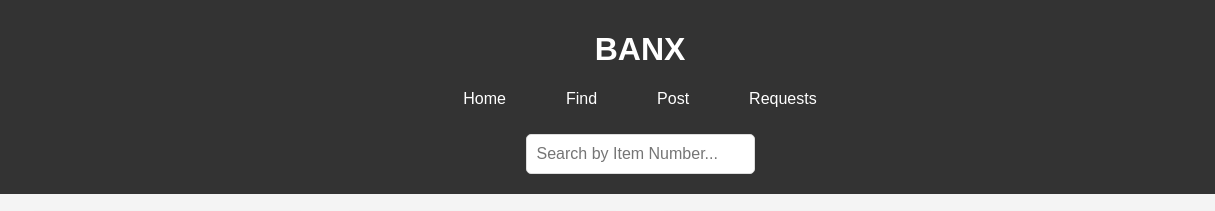
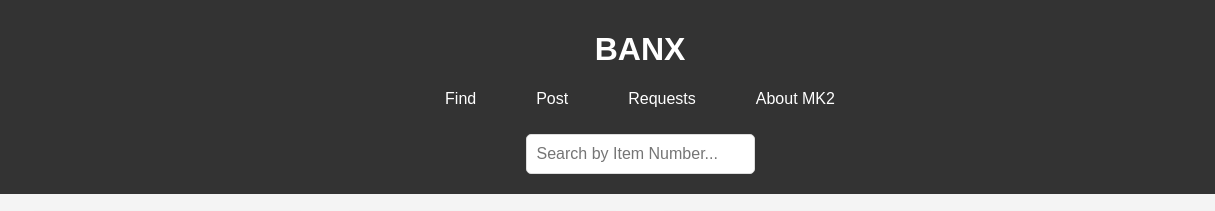
Before and after one commit to reyansh201/BANX, a website with bundled scripts: page requests.html in a window 1280 px wide. Shown: the top 211 px of the page, 0-1215 px from the left. Built offline with nearby package versions, Linux system fonts and the light colour scheme; no server answers.

Commit message:
Update requests.html

```diff
--- a/requests.html
+++ b/requests.html
@@ -11,10 +11,10 @@
     <h1>BANX</h1>
     <nav>
       <ul class="nav-links">
-        <li><a href="loggedin.html">Home</a></li>
-        <li><a href="find.html" id="findLink">Find</a></li>
+        <li><a href="index.html" id="findLink">Find</a></li>
         <li><a href="post.html">Post</a></li>
-        <li><a href="requests.html">Requests</a></li>
+        <li><a href = "requests.html">Requests</a></li>
+        <li><a href="loggedin.html">About MK2</a></li>
       </ul>
     </nav>
     <div id="searchContainer">
```
